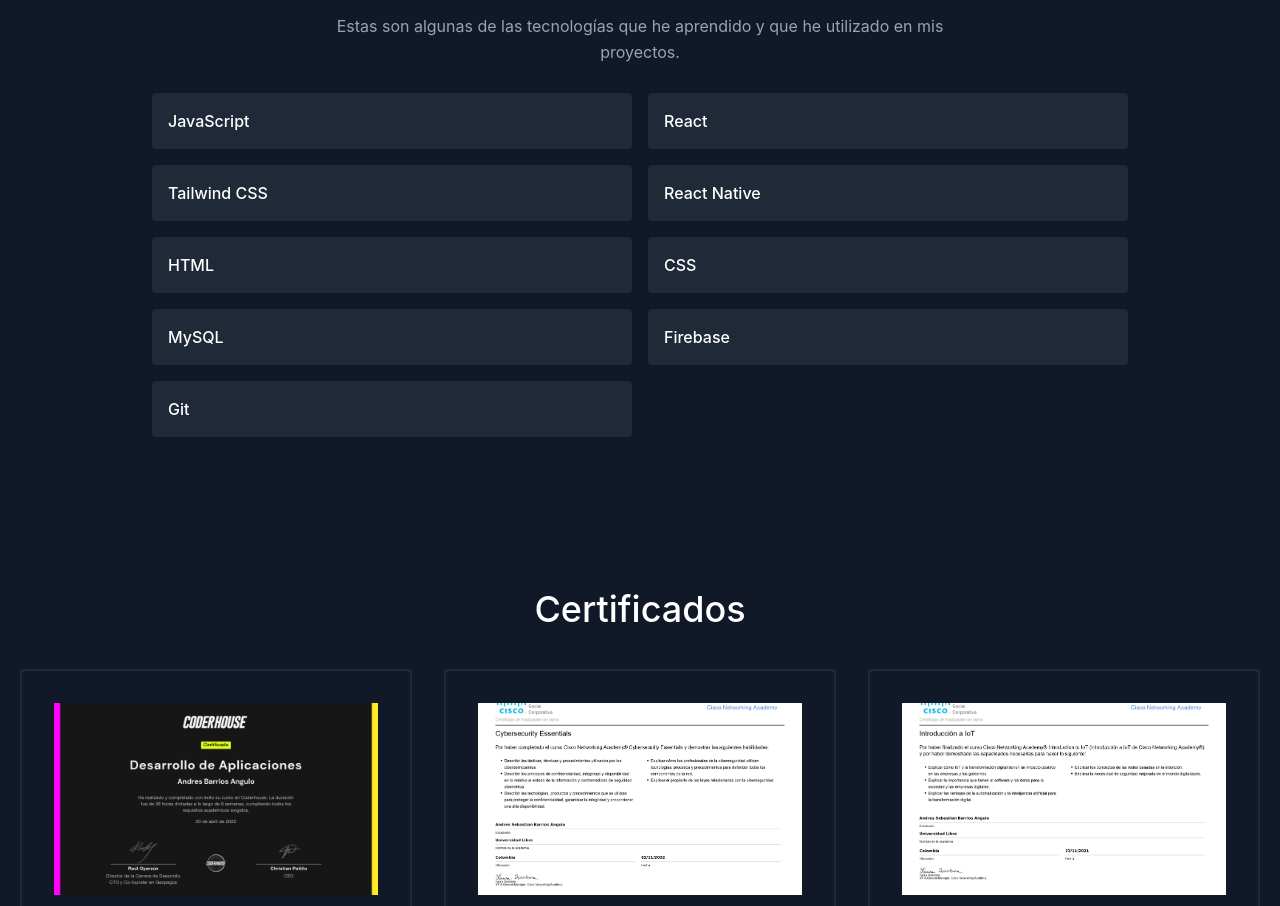
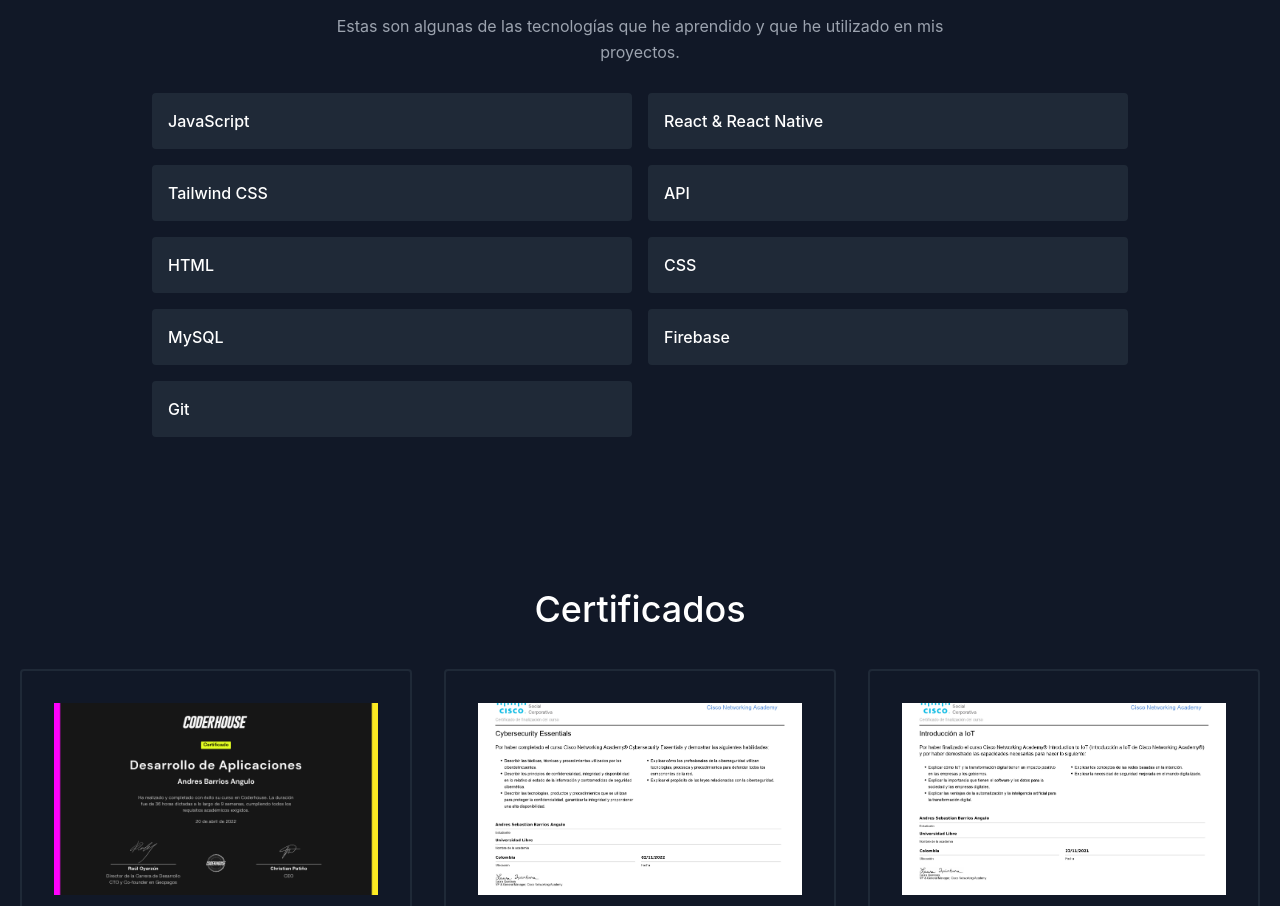
Before and after one commit to Sebas9-11/portafolio, a React (Create React App) app: page / in a window 1280 px wide. Shown: the part 1517-2423 px from the top of the page. Built offline with nearby package versions, Linux system fonts and the light colour scheme.

Commit message:
data commit

```diff
--- a/src/data.js
+++ b/src/data.js
@@ -27,9 +27,9 @@
 
 export const skills = [
   "JavaScript",
-  "React",
+  "React & React Native",
   "Tailwind CSS",
-  "React Native",
+  "API",
   "HTML",
   "CSS",
   "MySQL",
```
